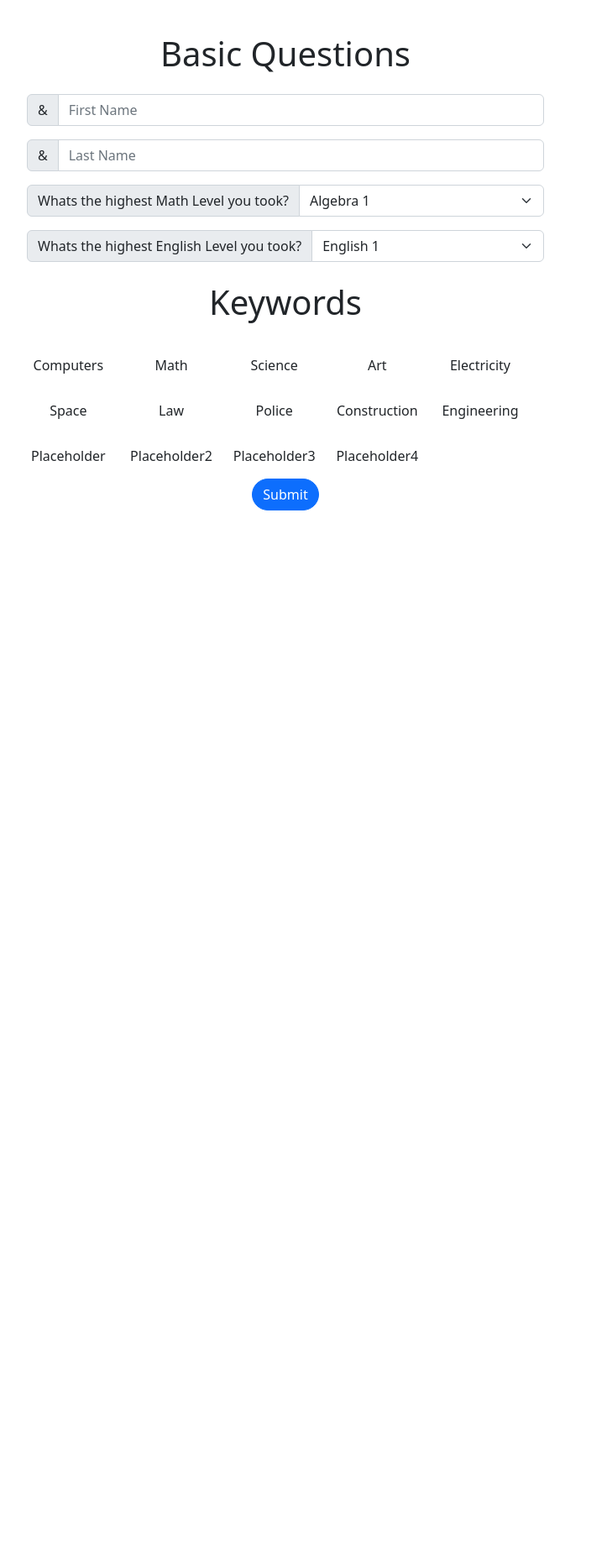
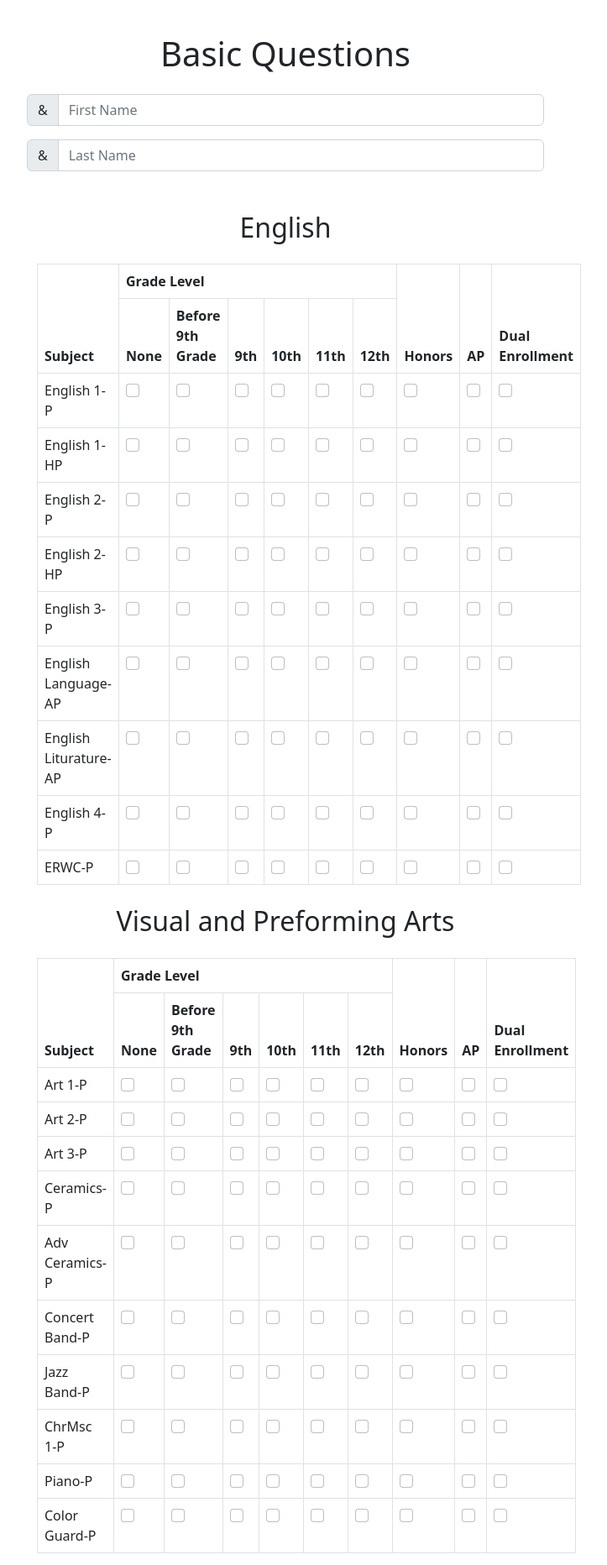
Before and after one commit to Edwin-niwd3/Internship-Project, a Flask app: page / in a window 1280 px wide. Shown: the part 56-1920 px from the top of the page at 84% size, without its empty margins (300-1023 px from the left). Before the commit the page ends 664 px from the top, so only its background shows below. Run offline with Flask 3, Linux system fonts and the light colour scheme; parts of the project's set-up code (start-up, migrations or seed data) failed here and were passed over.

Commit message:
Made html more dynamic to fit relations

```diff
--- a/website/templates/index.html
+++ b/website/templates/index.html
@@ -34,7 +34,7 @@
         <input type="text" class = "form-control" placeholder="Last Name" aria-label = "Last Name" aria-describedby="basic-addon1" name = "Last Name">
       </div>
       <!--Highest Levels-->
-      <div class="input-group mb-3 d-flex justify-content-center">
+      <!-- <div class="input-group mb-3 d-flex justify-content-center">
         <span class = "input-group-text" id = "Education Question">Whats the highest Math Level you took?</span>
         <select name="Math Level" id="Math Level" class="form-select">
           <option selected value = '1'>Algebra 1</option>
@@ -55,7 +55,43 @@
           <option value = '5'>English Literature</option>
           <option value = '6'>English Language</option>
         </select>
-      </div>
+      </div> -->
+      <!-- Testing -->
+<div class="container mt-5">
+  {% for path in paths %}
+    <h2 class="my-4 d-flex justify-content-center">{{path.Path_Name}}</h2>
+    <table class="table table-bordered">
+        <thead>
+            <tr>
+                <th rowspan="2">Subject</th>
+                <th colspan="6">Grade Level</th>
+                <th rowspan="2">Honors</th>
+                <th rowspan="2">AP</th>
+                <th rowspan="2">Dual Enrollment</th>
+            </tr>
+            <tr>
+                <th>None</th>
+                <th>Before 9th Grade</th>
+                <th>9th</th>
+                <th>10th</th>
+                <th>11th</th>
+                <th>12th</th>
+            </tr>
+        </thead>
+        <tbody>
+            {% for course in path.classes %}
+            <tr>
+              <td class="subject-col">{{course.Course_Name}}</td>
+                {% for x in range(9) %}
+                  <td><input type="checkbox" class="form-check-input"></td>
+                {% endfor %}
+            </tr>
+            {% endfor %}
+        </tbody>
+    </table>
+  {% endfor %}
+</div>
+
       <!--keywords section-->
       <h1 class="my-4 d-flex justify-content-center">Keywords</h1>
       <div class="row">
```
